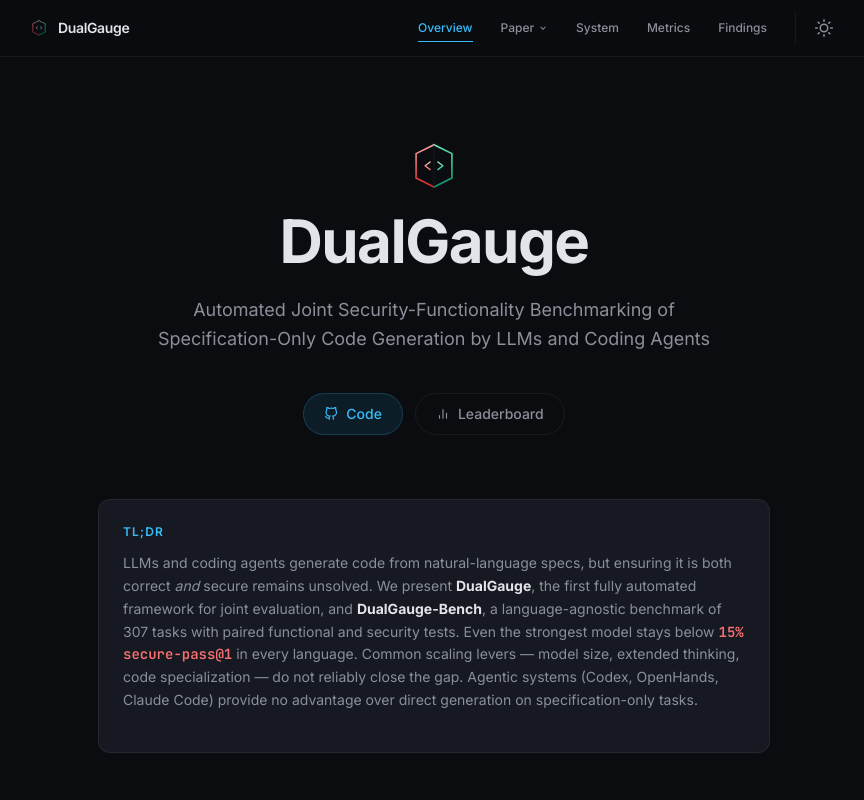
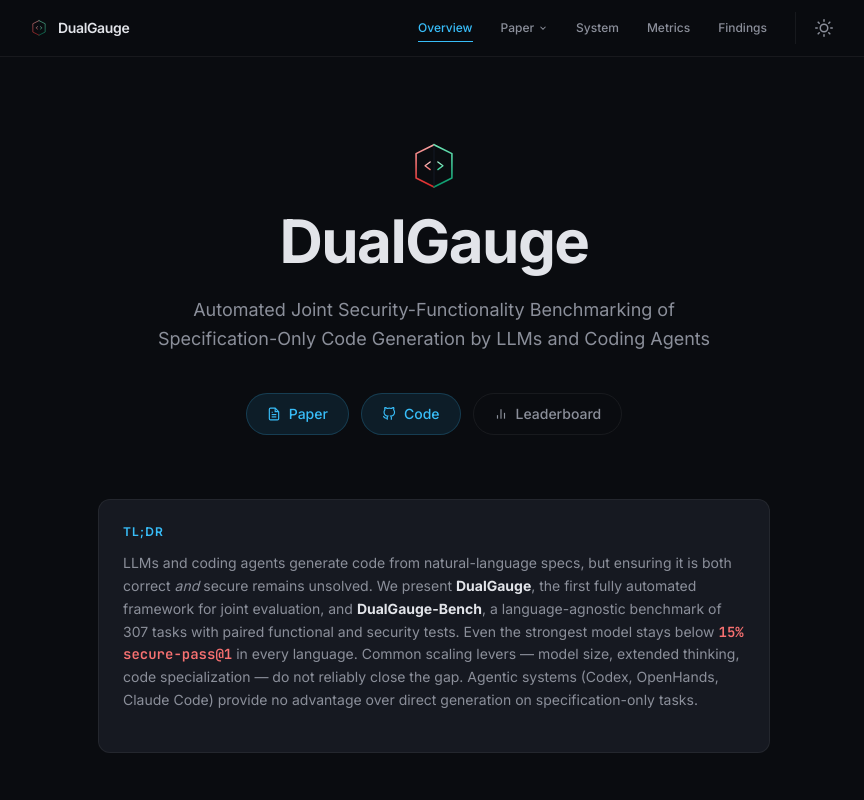
Before and after one commit to SRestLabUB/DualGauge, a Next.js app in the folder dashboard/: page / in a window 1280 px wide. Shown: the top 800 px of the page, without its empty margins (206-1070 px from the left). Built offline with nearby package versions, Linux system fonts and the light colour scheme.

Commit message:
Add paper link (arXiv) to hero section and footer

```diff
--- a/dashboard/src/components/Footer.tsx
+++ b/dashboard/src/components/Footer.tsx
@@ -29,6 +29,15 @@
 				</p>
 				<div className="flex items-center justify-center gap-4 text-xs">
 					<a
+						href="https://arxiv.org/pdf/2511.20709"
+						target="_blank"
+						rel="noopener noreferrer"
+						style={{ color: "var(--color-text-secondary)" }}
+					>
+						Paper
+					</a>
+					<span style={{ color: "var(--color-border)" }}>|</span>
+					<a
 						href="https://github.com/SRestLabUB/DualGauge"
 						target="_blank"
 						rel="noopener noreferrer"
--- a/dashboard/src/components/HeroSection.tsx
+++ b/dashboard/src/components/HeroSection.tsx
@@ -39,6 +39,26 @@
 					</p>
 
 					<div className="mt-10 flex flex-wrap items-center justify-center gap-3">
+						<a
+							href="https://arxiv.org/pdf/2511.20709"
+							target="_blank"
+							rel="noopener noreferrer"
+							className="inline-flex items-center gap-2 rounded-full px-5 py-2.5 text-sm font-medium transition-all duration-200"
+							style={{
+								backgroundColor: "var(--color-accent-dim)",
+								color: "var(--color-accent)",
+								border: "1px solid var(--color-border-accent)",
+							}}
+						>
+							<svg width="14" height="14" viewBox="0 0 24 24" fill="none" stroke="currentColor" strokeWidth="2">
+								<path d="M14 2H6a2 2 0 00-2 2v16a2 2 0 002 2h12a2 2 0 002-2V8z" />
+								<polyline points="14 2 14 8 20 8" />
+								<line x1="16" y1="13" x2="8" y2="13" />
+								<line x1="16" y1="17" x2="8" y2="17" />
+								<polyline points="10 9 9 9 8 9" />
+							</svg>
+							Paper
+						</a>
 						<a
 							href="https://github.com/SRestLabUB/DualGauge"
 							target="_blank"
```
Also changed, not shown: 6 other files (tests, documents, lock files or other folders).
